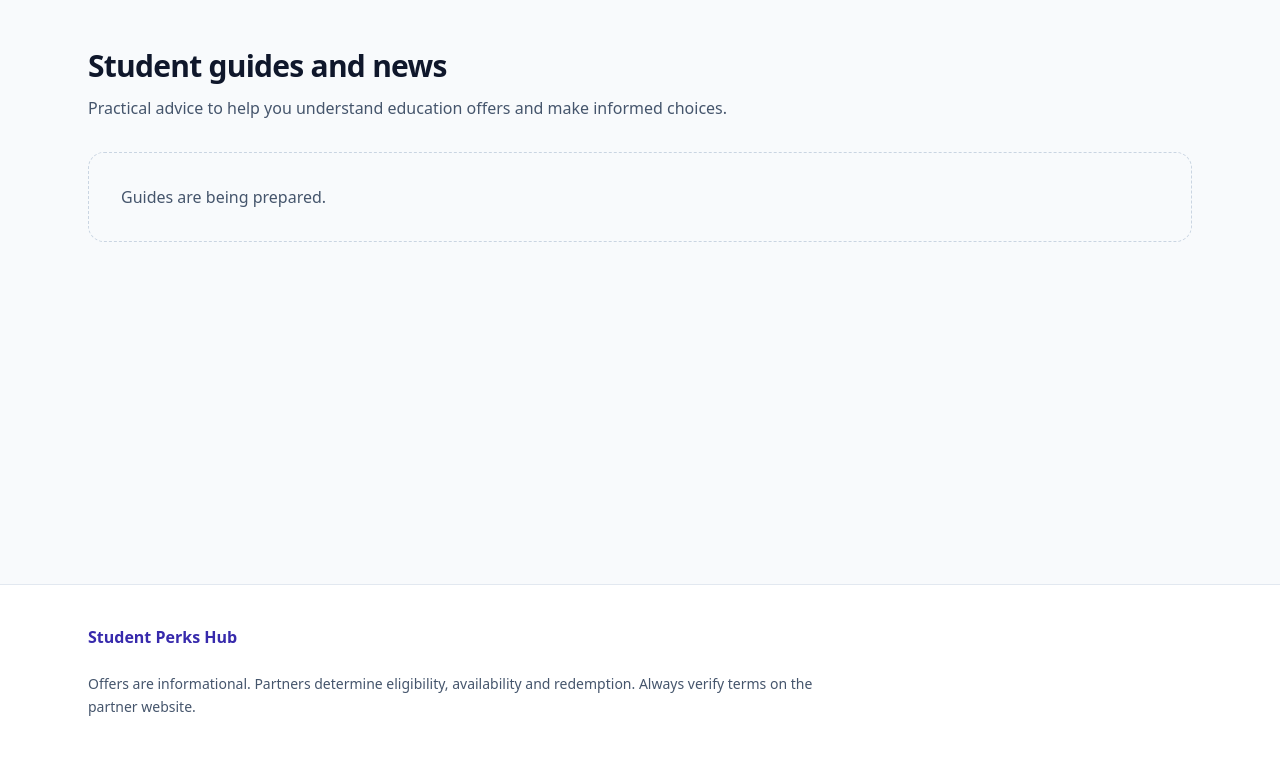
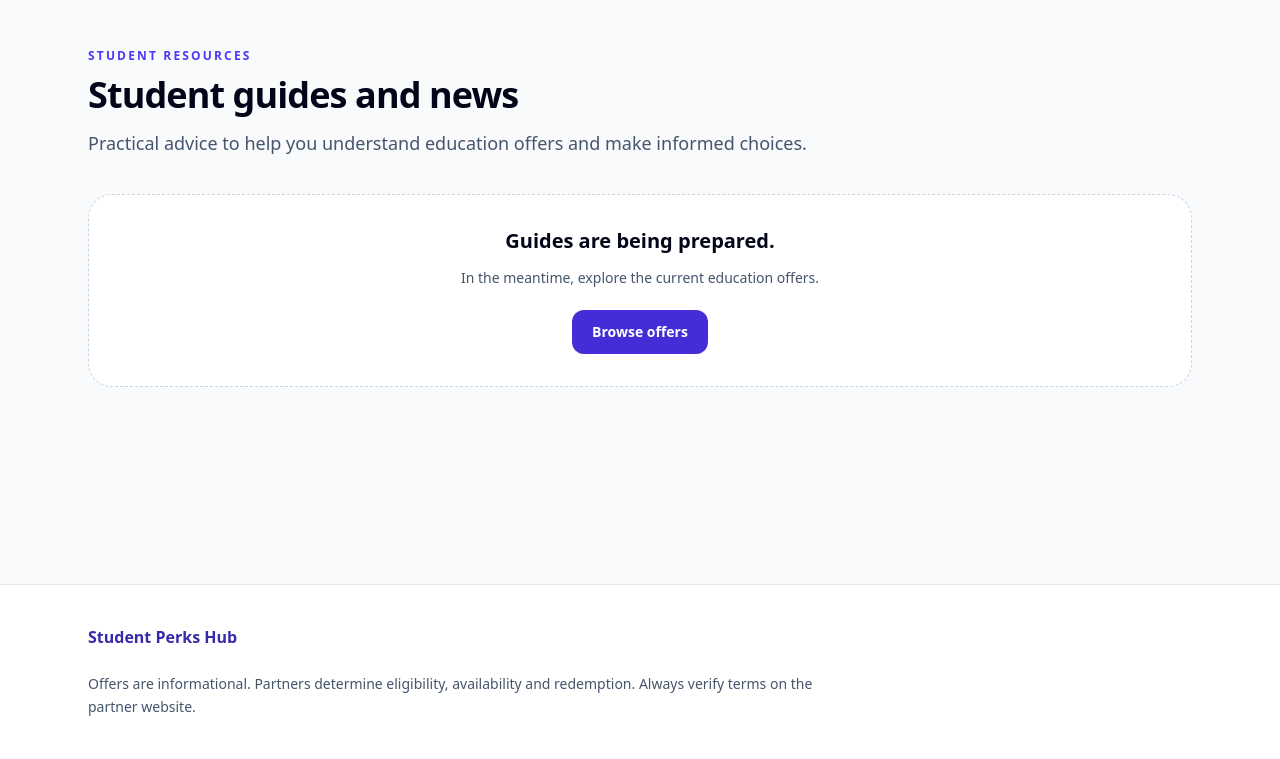
Before and after one commit to fusumivietnam/student-perks-laravel, a Laravel app: page /articles in a window 1280 px wide. Shown: the part 77-836 px from the top of the page. Run offline with Laravel 12, Linux system fonts and the light colour scheme; data that the repository does not hold is empty; style sheets or scripts are compiled from the project's sources.

Commit message:
feat(ui): unify public headings, reading surfaces and editorial cards (#81)

```diff
--- /dev/null
+++ b/resources/views/components/public-page-heading.blade.php
@@ -0,0 +1,12 @@
+@props(['title', 'eyebrow' => null, 'description' => null])
+
+<header data-ui="public-page-heading" {{ $attributes->class(['min-w-0 max-w-3xl']) }}>
+    @if(filled($eyebrow))
+        <p class="text-xs font-extrabold uppercase tracking-[0.18em] text-indigo-600">{{ $eyebrow }}</p>
+    @endif
+    <h1 class="mt-2 break-words text-3xl font-extrabold leading-tight tracking-tight text-slate-950 sm:text-4xl">{{ $title }}</h1>
+    @if(filled($description))
+        <p class="mt-3 break-words text-base leading-relaxed text-slate-600 sm:text-lg">{{ $description }}</p>
+    @endif
+    {{ $slot }}
+</header>
--- /dev/null
+++ b/resources/views/components/public-reading-panel.blade.php
@@ -0,0 +1,3 @@
+<article data-ui="public-reading-panel" {{ $attributes->class(['mx-auto min-w-0 max-w-3xl rounded-3xl border border-slate-200 bg-white p-5 shadow-sm sm:p-8 lg:p-10']) }}>
+    {{ $slot }}
+</article>
--- a/resources/views/editorial/articles.blade.php
+++ b/resources/views/editorial/articles.blade.php
@@ -7,15 +7,18 @@
 @section('description', 'Helpful guides, student resources and education news.')
 
 @section('content')
-    <h1 class="text-3xl font-bold tracking-tight">Student guides and news</h1>
-    <p class="mt-3 text-slate-600">Practical advice to help you understand education offers and make informed choices.</p>
-    <div class="mt-8 grid gap-6 md:grid-cols-2 lg:grid-cols-3">
+    <x-public-page-heading eyebrow="Student resources" title="Student guides and news" description="Practical advice to help you understand education offers and make informed choices." />
+    <div class="mt-9 grid gap-5 sm:grid-cols-2 lg:grid-cols-3">
         @forelse($articles as $article)
-            <article class="flex h-full flex-col overflow-hidden rounded-2xl border border-slate-200 bg-white shadow-sm transition hover:border-indigo-200 hover:shadow-md focus-within:ring-2 focus-within:ring-indigo-300">
+            <article class="flex h-full min-w-0 flex-col overflow-hidden rounded-3xl border border-slate-200 bg-white shadow-sm transition hover:border-indigo-200 hover:shadow-md focus-within:ring-2 focus-within:ring-indigo-300">
                 @if($coverUrl = \App\Support\PublicCmsImage::url($article->cover_path, 'articles'))
                     <img src="{{ $coverUrl }}" alt="" loading="lazy" class="aspect-video w-full object-cover">
+                @else
+                    <div aria-hidden="true" class="flex aspect-video items-center justify-center bg-gradient-to-br from-indigo-50 via-violet-50 to-sky-50">
+                        <span class="rounded-full bg-white px-4 py-2 text-sm font-bold text-indigo-800">Student guide</span>
+                    </div>
                 @endif
-                <div class="flex flex-1 flex-col p-6">
+                <div class="flex min-w-0 flex-1 flex-col p-5 sm:p-6">
                 <p class="text-sm text-slate-500">{{ ($article->published_at ?? $article->created_at)->format('j M Y') }}</p>
                 <h2 class="mt-3 break-words text-xl font-bold"><a href="{{ route('articles.show', $article->slug) }}" class="rounded-sm hover:text-indigo-700 focus-visible:outline-2 focus-visible:outline-indigo-700">{{ $article->title }}</a></h2>
                 <p class="mt-3 flex-1 break-words text-sm leading-relaxed text-slate-600">{{ $article->summary }}</p>
@@ -23,7 +26,11 @@
                 </div>
             </article>
         @empty
-            <p class="rounded-2xl border border-dashed border-slate-300 p-8 text-slate-600 md:col-span-3">Guides are being prepared.</p>
+            <div class="rounded-3xl border border-dashed border-slate-300 bg-white p-8 text-center sm:col-span-2 lg:col-span-3">
+                <h2 class="text-xl font-extrabold text-slate-950">Guides are being prepared.</h2>
+                <p class="mt-3 text-sm leading-relaxed text-slate-600">In the meantime, explore the current education offers.</p>
+                <a href="{{ route('offers.index') }}" class="mt-5 inline-flex min-h-11 items-center rounded-xl bg-indigo-700 px-5 py-3 text-sm font-bold text-white hover:bg-indigo-800 focus-visible:outline-2 focus-visible:outline-offset-2 focus-visible:outline-indigo-700">Browse offers</a>
+            </div>
         @endforelse
     </div>
     <div class="mt-8">{{ $articles->links() }}</div>
--- a/resources/views/layouts/public.blade.php
+++ b/resources/views/layouts/public.blade.php
@@ -29,7 +29,7 @@
             </nav>
         </div>
     </header>
-    <main id="main" class="mx-auto min-h-[65vh] max-w-6xl px-4 py-8 sm:px-6 sm:py-12">
+    <main id="main" tabindex="-1" class="scroll-mt-32 mx-auto min-h-[65vh] max-w-6xl px-4 py-8 sm:px-6 sm:py-12">
         @yield('content')
     </main>
     <footer class="mt-16 border-t border-slate-200 bg-white">
```
Also changed, not shown: docs/DESIGN_SYSTEM.md (added, +23 -0 lines), resources/views/catalog/brands.blade.php (+5 -9 lines), resources/views/editorial/article.blade.php (+3 -4 lines), resources/views/editorial/page.blade.php (+4 -3 lines), tests/Feature/EditorialMobileAccessibilityTest.php (+16 -0 lines).
